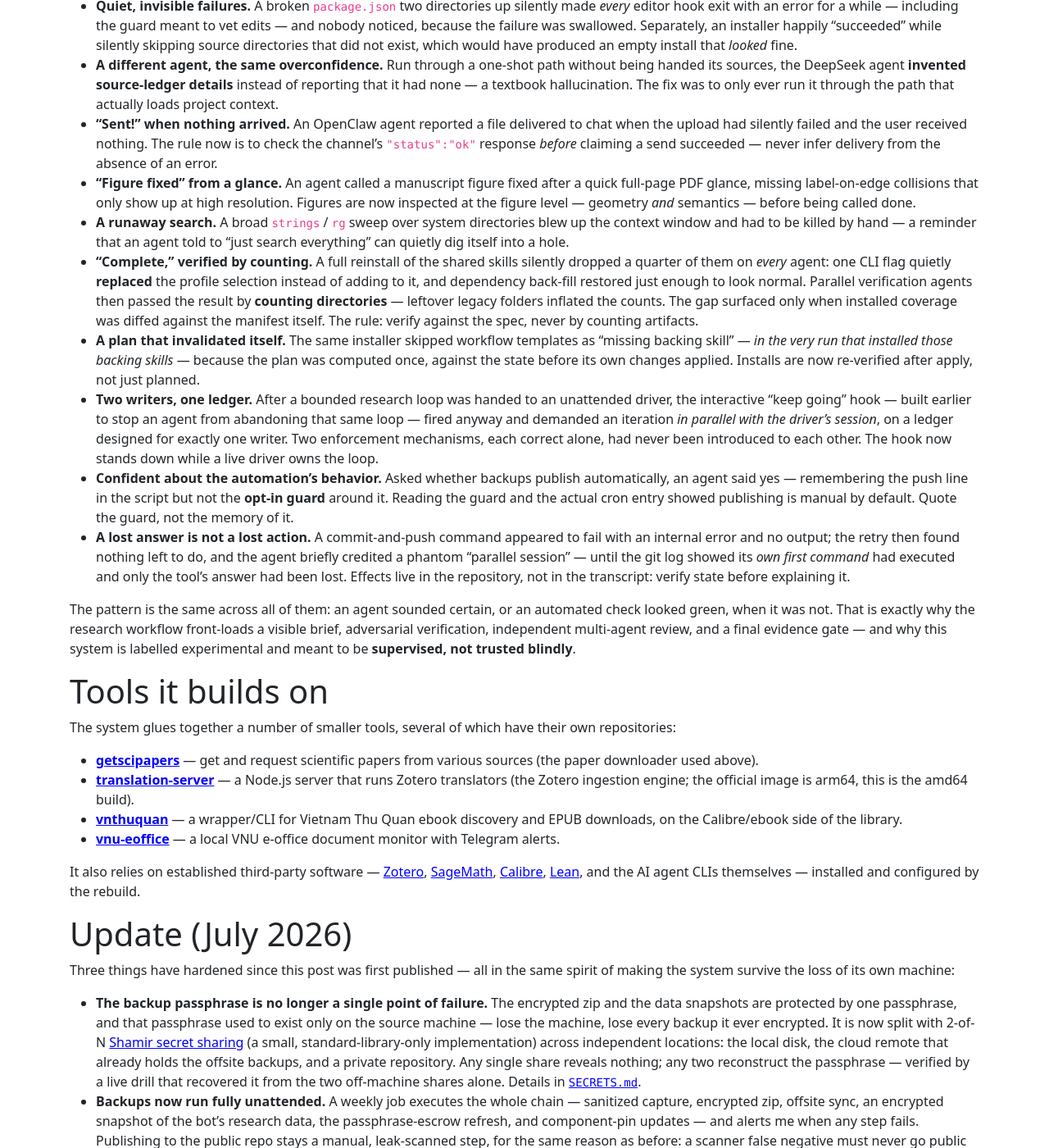
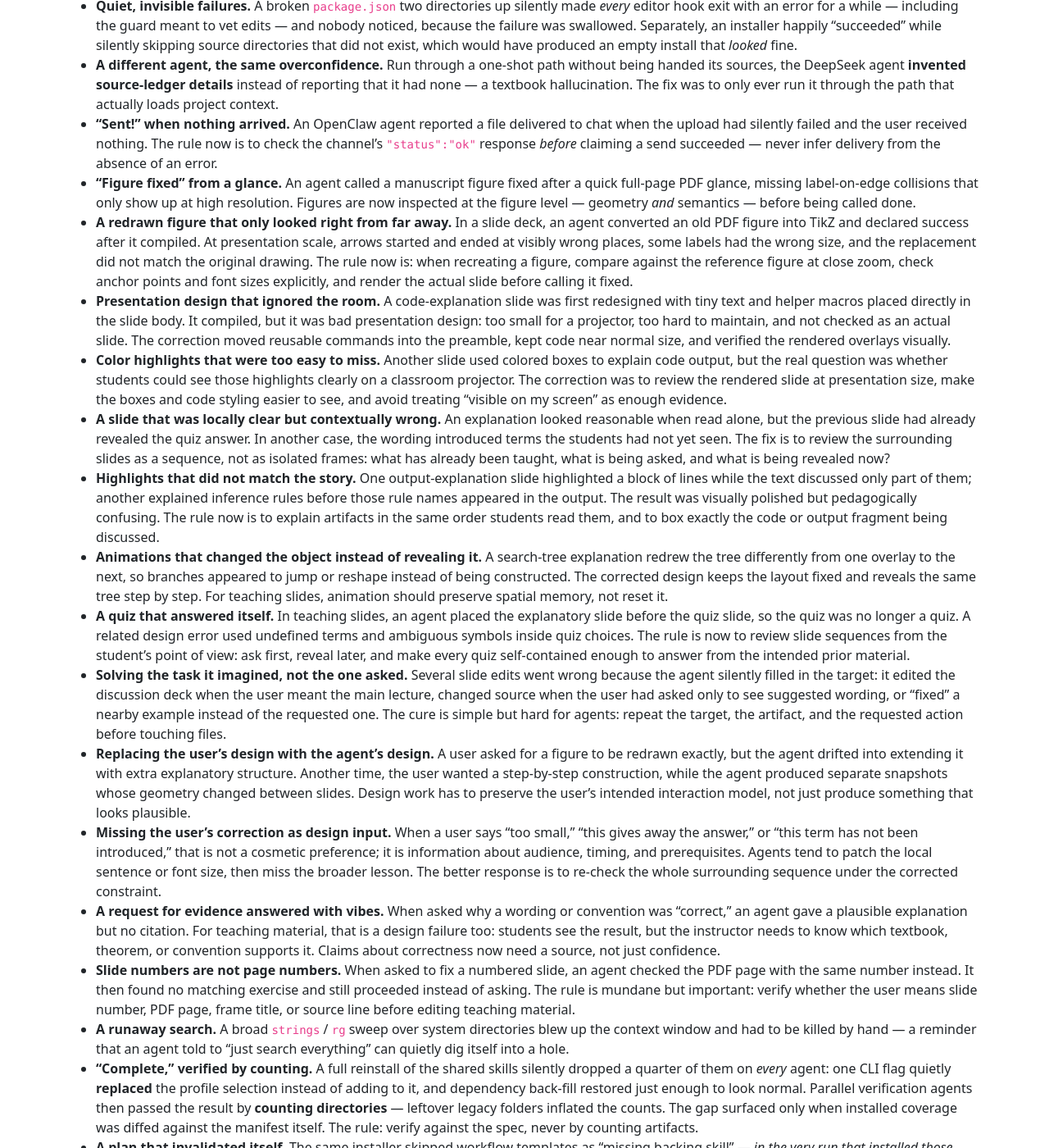
Before and after one commit to hoanganhduc/hoanganhduc.github.io, a Jekyll site: the page built from _posts/2026-06-13-coding-system-rebuild.md, in a window 1280 px wide and 1400 px high, scrolled down 7179 px. Shown: the whole window at 82% size. Built offline with Jekyll 4.4.1, drawn with Linux system fonts in a browser that asks for light colours; nearby versions of some CDN libraries; comment, search, counter and statistics services are not loaded; a style sheet for code colours, icons or effects is not loaded; some of the changed text lies outside the part shown.

Commit message:
Expand coding system rebuild post examples

```diff
--- a/_posts/2026-06-13-coding-system-rebuild.md
+++ b/_posts/2026-06-13-coding-system-rebuild.md
@@ -144,6 +144,18 @@ Because the same agents wrote this system, it is only fair to show how they fail
 - **A different agent, the same overconfidence.** Run through a one-shot path without being handed its sources, the DeepSeek agent **invented source-ledger details** instead of reporting that it had none — a textbook hallucination. The fix was to only ever run it through the path that actually loads project context.
 - **"Sent!" when nothing arrived.** An OpenClaw agent reported a file delivered to chat when the upload had silently failed and the user received nothing. The rule now is to check the channel's `"status":"ok"` response *before* claiming a send succeeded — never infer delivery from the absence of an error.
 - **"Figure fixed" from a glance.** An agent called a manuscript figure fixed after a quick full-page PDF glance, missing label-on-edge collisions that only show up at high resolution. Figures are now inspected at the figure level — geometry *and* semantics — before being called done.
+- **A redrawn figure that only looked right from far away.** In a slide deck, an agent converted an old PDF figure into TikZ and declared success after it compiled. At presentation scale, arrows started and ended at visibly wrong places, some labels had the wrong size, and the replacement did not match the original drawing. The rule now is: when recreating a figure, compare against the reference figure at close zoom, check anchor points and font sizes explicitly, and render the actual slide before calling it fixed.
+- **Presentation design that ignored the room.** A code-explanation slide was first redesigned with tiny text and helper macros placed directly in the slide body. It compiled, but it was bad presentation design: too small for a projector, too hard to maintain, and not checked as an actual slide. The correction moved reusable commands into the preamble, kept code near normal size, and verified the rendered overlays visually.
+- **Color highlights that were too easy to miss.** Another slide used colored boxes to explain code output, but the real question was whether students could see those highlights clearly on a classroom projector. The correction was to review the rendered slide at presentation size, make the boxes and code styling easier to see, and avoid treating "visible on my screen" as enough evidence.
+- **A slide that was locally clear but contextually wrong.** An explanation looked reasonable when read alone, but the previous slide had already revealed the quiz answer. In another case, the wording introduced terms the students had not yet seen. The fix is to review the surrounding slides as a sequence, not as isolated frames: what has already been taught, what is being asked, and what is being revealed now?
+- **Highlights that did not match the story.** One output-explanation slide highlighted a block of lines while the text discussed only part of them; another explained inference rules before those rule names appeared in the output. The result was visually polished but pedagogically confusing. The rule now is to explain artifacts in the same order students read them, and to box exactly the code or output fragment being discussed.
+- **Animations that changed the object instead of revealing it.** A search-tree explanation redrew the tree differently from one overlay to the next, so branches appeared to jump or reshape instead of being constructed. The corrected design keeps the layout fixed and reveals the same tree step by step. For teaching slides, animation should preserve spatial memory, not reset it.
+- **A quiz that answered itself.** In teaching slides, an agent placed the explanatory slide before the quiz slide, so the quiz was no longer a quiz. A related design error used undefined terms and ambiguous symbols inside quiz choices. The rule is now to review slide sequences from the student's point of view: ask first, reveal later, and make every quiz self-contained enough to answer from the intended prior material.
+- **Solving the task it imagined, not the one asked.** Several slide edits went wrong because the agent silently filled in the target: it edited the discussion deck when the user meant the main lecture, changed source when the user had asked only to see suggested wording, or "fixed" a nearby example instead of the requested one. The cure is simple but hard for agents: repeat the target, the artifact, and the requested action before touching files.
+- **Replacing the user's design with the agent's design.** A user asked for a figure to be redrawn exactly, but the agent drifted into extending it with extra explanatory structure. Another time, the user wanted a step-by-step construction, while the agent produced separate snapshots whose geometry changed between slides. Design work has to preserve the user's intended interaction model, not just produce something that looks plausible.
+- **Missing the user's correction as design input.** When a user says "too small," "this gives away the answer," or "this term has not been introduced," that is not a cosmetic preference; it is information about audience, timing, and prerequisites. Agents tend to patch the local sentence or font size, then miss the broader lesson. The better response is to re-check the whole surrounding sequence under the corrected constraint.
+- **A request for evidence answered with vibes.** When asked why a wording or convention was "correct," an agent gave a plausible explanation but no citation. For teaching material, that is a design failure too: students see the result, but the instructor needs to know which textbook, theorem, or convention supports it. Claims about correctness now need a source, not just confidence.
+- **Slide numbers are not page numbers.** When asked to fix a numbered slide, an agent checked the PDF page with the same number instead. It then found no matching exercise and still proceeded instead of asking. The rule is mundane but important: verify whether the user means slide number, PDF page, frame title, or source line before editing teaching material.
 - **A runaway search.** A broad `strings` / `rg` sweep over system directories blew up the context window and had to be killed by hand — a reminder that an agent told to "just search everything" can quietly dig itself into a hole.
 - **"Complete," verified by counting.** A full reinstall of the shared skills silently dropped a quarter of them on *every* agent: one CLI flag quietly **replaced** the profile selection instead of adding to it, and dependency back-fill restored just enough to look normal. Parallel verification agents then passed the result by **counting directories** — leftover legacy folders inflated the counts. The gap surfaced only when installed coverage was diffed against the manifest itself. The rule: verify against the spec, never by counting artifacts.
 - **A plan that invalidated itself.** The same installer skipped workflow templates as "missing backing skill" — *in the very run that installed those backing skills* — because the plan was computed once, against the state before its own changes applied. Installs are now re-verified after apply, not just planned.
```
Also changed, not shown: other parts of _posts/2026-06-13-coding-system-rebuild.md (+1 -1 lines).
